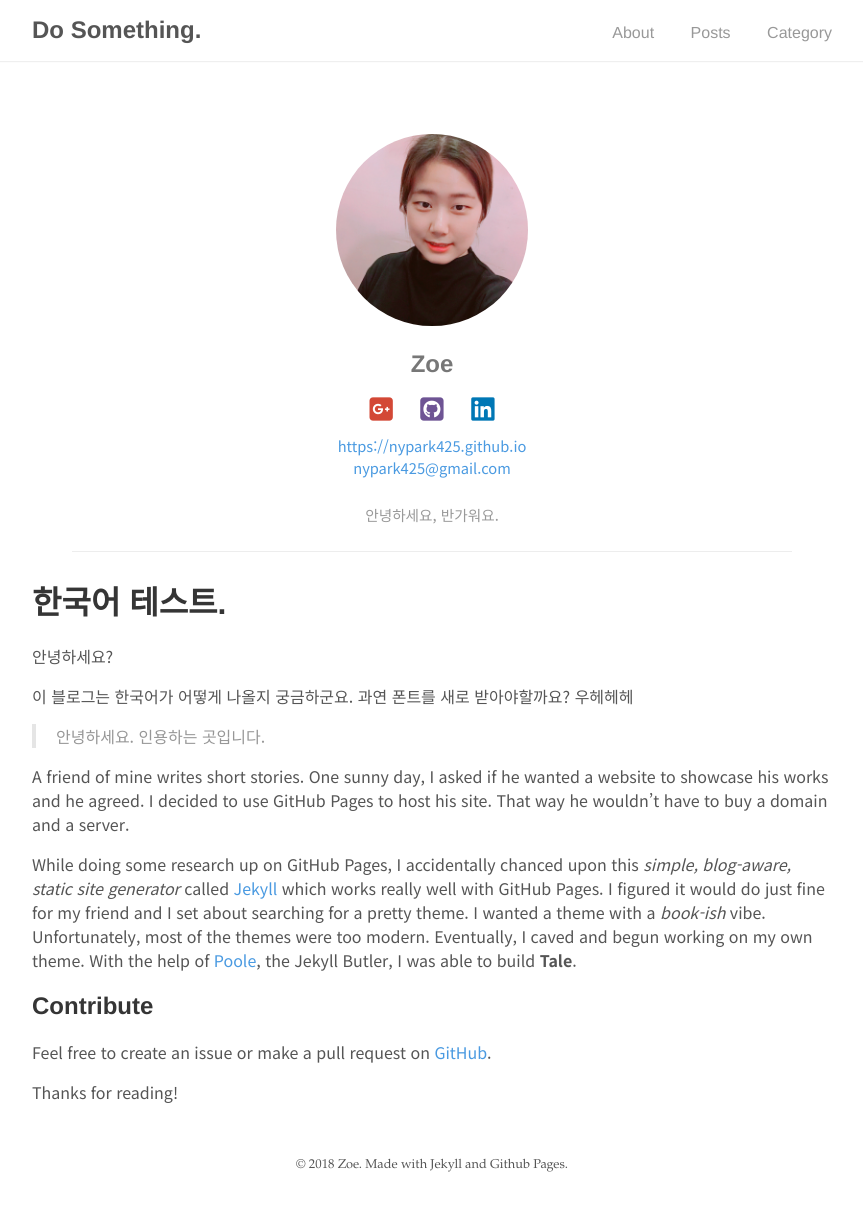
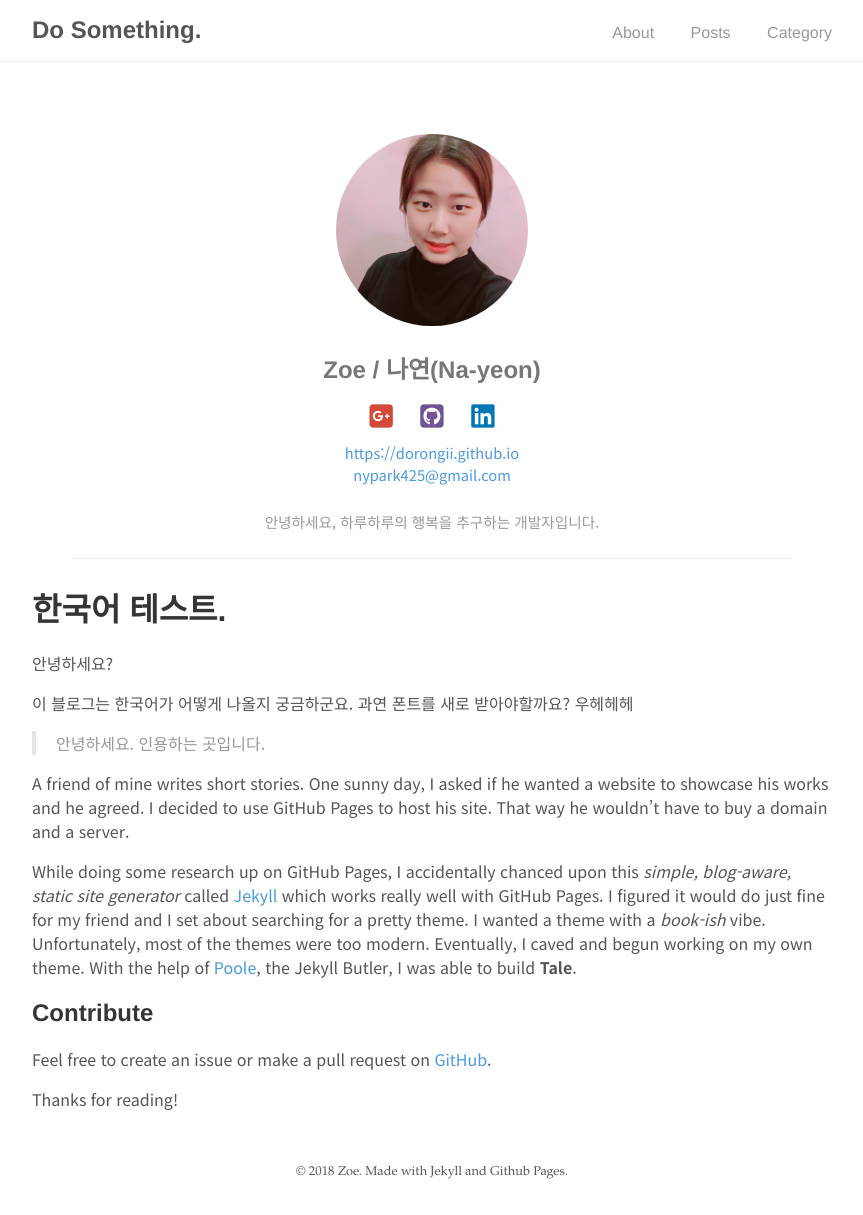
Before and after one commit to dorongii/dorongii.github.io, a Jekyll site: the page built from about.md, in a window 1280 px wide and 1215 px high. Shown: the whole window, without its empty margins (208-1071 px from the left). Built offline with Jekyll 4.4.1, drawn with Linux system fonts in a browser that asks for light colours; nearby versions of some CDN libraries.

Commit message:
[#14] changing blog url because of github username renamed

```diff
--- a/_config.yml
+++ b/_config.yml
@@ -2,14 +2,15 @@
 title:          Do Something.
 description:    "The only source of knowledge is experience."
 baseurl:        ""
-url:            "https://nypark425.github.io"
+url:            "https://dorongii.github.io"
 
 # Author
 author:
   name:         Zoe
-  url:          https://nypark425.github.io
+  namekr:       나연(Na-yeon)
+  url:          https://dorongii.github.io
   email:        nypark425@gmail.com
-  desc:         안녕하세요, 반가워요.
+  desc:         안녕하세요, 하루하루의 행복을 추구하는 개발자입니다.
 
 # Build settings
 markdown:       kramdown
--- a/_layouts/about.html
+++ b/_layouts/about.html
@@ -4,15 +4,13 @@ layout: default
 
 <div class="row">
     <div class="col-12 profile">
-        <div class="photo-left">
-            <img class="photo" src="/assets/image/profile.jpeg">
-        </div>
+        <img class="photo" src="/assets/image/profile.jpeg">
 
-        <h4 class="name">{{ site.author.name }}</h4>
+        <h4 class="name">{{ site.author.name }} / {{ site.author.namekr }}</h4>
 
         <div class="social">
             <a href="https://plus.google.com/u/0/108547008897918499969" target="_blank"><i class="fa fa-google-plus-square" aria-hidden="true"></i></a>
-            <a href="https://github.com/nypark425" target="_blank"><i class="fa fa-github-square" aria-hidden="true"></i></a>
+            <a href="https://github.com/dorongii" target="_blank"><i class="fa fa-github-square" aria-hidden="true"></i></a>
             <a href="https://www.linkedin.com/in/na-yeon-park-a2264a126/" target="_blank"><i class="fa fa-linkedin-square" aria-hidden="true"></i></a>
         </div>
 
```
